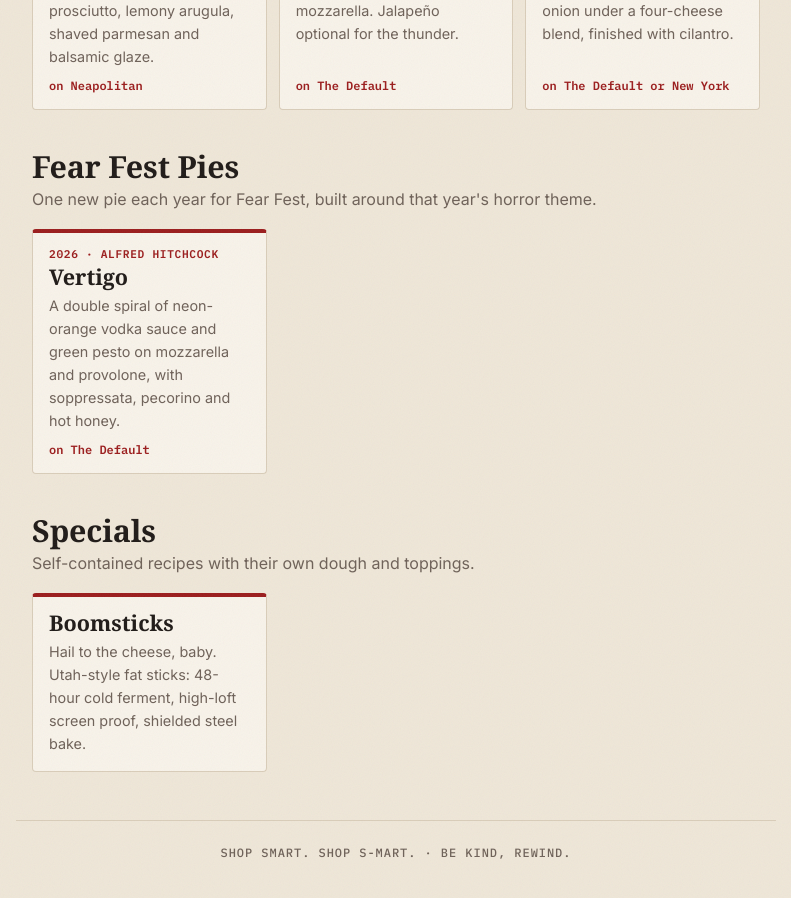
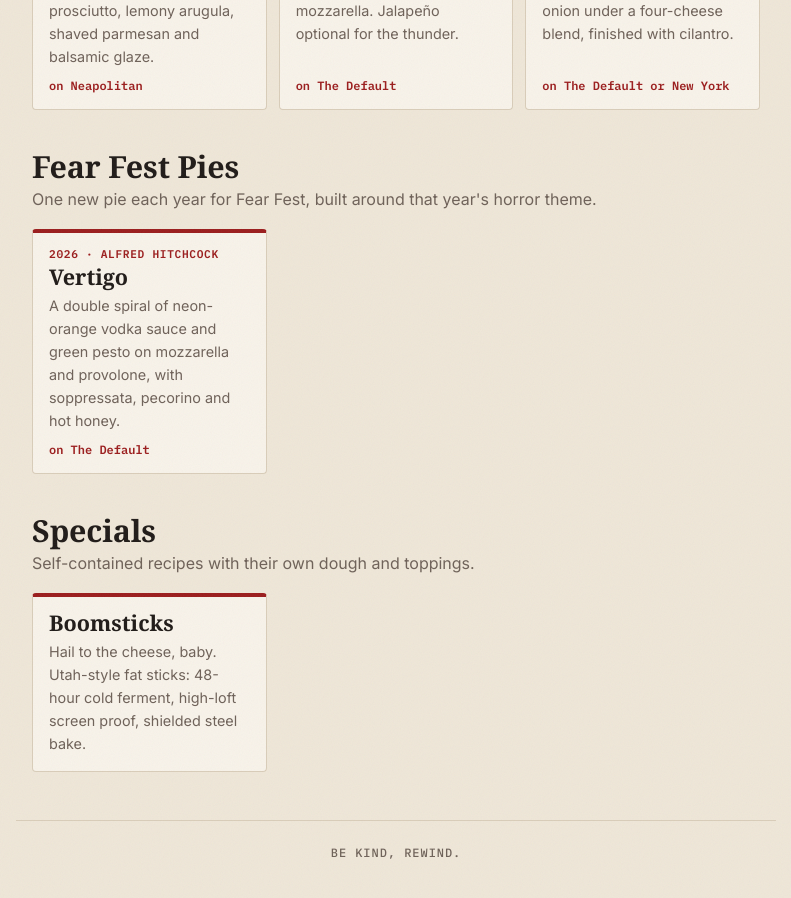
Before and after one commit to daftn/pizza, a Jekyll site: the page built from index.html, in a window 1280 px wide and 900 px high, scrolled down 1605 px. Shown: the whole window, without its empty margins (244-1035 px from the left). Built offline with Jekyll 4.4.1, drawn with Linux system fonts in a browser that asks for light colours; some web fonts are replaced.

Commit message:
Footer: just "Be kind, rewind."
Co-Authored-By: Claude Opus 5.5 <noreply@anthropic.com>
Claude-Session: https://claude.ai/code/session_01CXsahQwDMBDTEp9ieURmT9

```diff
--- a/_layouts/default.html
+++ b/_layouts/default.html
@@ -25,7 +25,7 @@
   <main>
     {{ content }}
   </main>
-  <footer class="site-footer">Shop smart. Shop S-Mart. · Be kind, rewind.</footer>
+  <footer class="site-footer">Be kind, rewind.</footer>
   <script>
     (function () {
       const root = document.documentElement;
```
